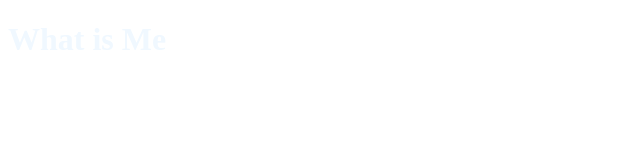
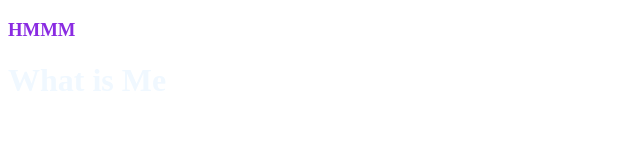
Before and after one commit to cadepng/cadepng.github.io, a plain HTML site: page index.html in a window 1280 px wide. Shown: the whole page, without its empty margins (0-640 px from the left). Drawn offline with Linux system fonts and the light colour scheme.

Commit message:
Meaningful

```diff
--- a/index.html
+++ b/index.html
@@ -7,6 +7,7 @@
     <title>Document</title>
 </head>
 <body>
+    <h3> HMMM </h3>
     <div class="box">
         <h1> What is Me </h1>
     </div>
```
